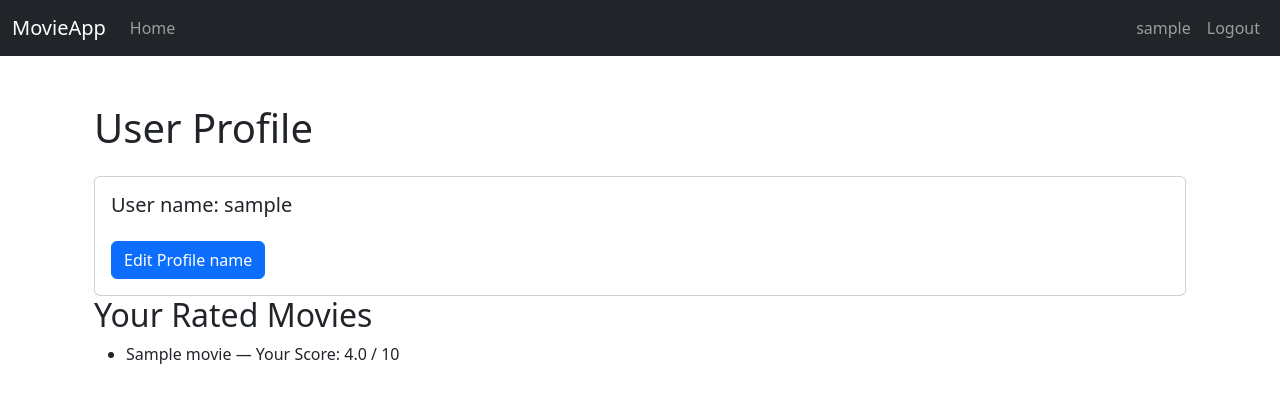
After one commit to DenysHorshcov/flask_lab2, a Flask app: page /profile in a window 1280 px wide. The commit adds this page. Shown: the top 403 px of the page. Run offline with Flask 3, Linux system fonts and the light colour scheme; a user stored in the database is signed in; tables that the repository leaves empty hold one stand-in row (values such as "Sample post").

Commit message:
add base score rating

```diff
--- a/app/routes.py
+++ b/app/routes.py
@@ -5,6 +5,9 @@ from sqlalchemy.sql import text
 from .models import Movie, MoviePerson, Person, PersonRole, Role
 from .tmdb_loader import fetch_and_store_popular_movies
 from flask import jsonify
+from flask import flash
+from app.models import User
+from flask import redirect, url_for
 import json
 
 main = Blueprint('main', __name__)
@@ -87,3 +90,60 @@ def load_tmdb():
     except Exception as e:
         print(f"❌ ERROR during TMDb fetch: {e}")
         return f"❌ Error: {e}", 500
+
+from flask_login import login_required, current_user
+
+@main.route('/profile')
+@login_required
+def profile():
+    return render_template('profile.html', user=current_user)
+
+
+@main.route('/edit-profile', methods=['GET', 'POST'])
+@login_required
+def edit_profile():
+    if request.method == 'POST':
+        new_username = request.form.get('new_username')
+        if new_username:
+            existing_user = User.query.filter_by(username=new_username).first()
+            if existing_user:
+                flash('This username is already taken. Please choose another.', 'danger')
+            else:
+                current_user.username = new_username
+                db.session.commit()
+                flash('Username updated successfully!', 'success')
+        return redirect(url_for('main.profile'))
+
+    # Якщо метод GET — просто показуємо форму
+    return render_template('edit_profile.html')
+
+
+from flask import request
+from app.models import UserMovieRating, Movie
+
+@main.route('/rate-movie/<int:movie_id>', methods=['POST'])
+@login_required
+def rate_movie(movie_id):
+    rating = request.form.get('rating')
+
+    if not rating:
+        flash('Rating is required.', 'danger')
+        return redirect(url_for('main.index'))
+
+    # Перевірити чи є такий фільм
+    movie = Movie.query.get(movie_id)
+    if not movie:
+        flash('Movie not found.', 'danger')
+        return redirect(url_for('main.index'))
+
+    # Додати оцінку в спеціальну таблицю (наприклад UserMovie)
+    user_movie = UserMovieRating.query.filter_by(user_id=current_user.id, movie_id=movie_id).first()
+    if user_movie:
+        user_movie.rating = rating
+    else:
+        user_movie = UserMovieRating(user_id=current_user.id, movie_id=movie_id, rating=rating)
+        db.session.add(user_movie)
+
+    db.session.commit()
+    flash('Your rating has been saved!', 'success')
+    return redirect(url_for('main.index'))
--- a/app/templates/base.html
+++ b/app/templates/base.html
@@ -24,7 +24,7 @@
             <ul class="navbar-nav ms-auto">
                 {% if current_user.is_authenticated %}
                 <li class="nav-item">
-                    <a class="nav-link disabled">Logged in as {{ current_user.username }}</a>
+                    <a class="nav-link" href="{{ url_for('main.profile') }}">{{ current_user.username }}</a>
                 </li>
                 <li class="nav-item">
                     <a class="nav-link" href="{{ url_for('auth.logout') }}">Logout</a>
--- /dev/null
+++ b/app/templates/profile.html
@@ -0,0 +1,23 @@
+{% extends "base.html" %}
+
+{% block content %}
+<div class="container mt-5">
+    <h1 class="mb-4">User Profile</h1>
+
+    <div class="card">
+        <div class="card-body">
+            <h5 class="card-title">User name: {{ user.username }}</h5>
+            <a href="{{ url_for('main.edit_profile') }}" class="btn btn-primary mt-3">Edit Profile name</a>
+        </div>
+    </div>
+    <h2>Your Rated Movies</h2>
+    <ul>
+        {% for rating in current_user.ratings %}
+        <li>{{ rating.movie.title }} — Your Score: {{ rating.rating }} / 10</li>
+        {% else %}
+        <p>You haven't rated any movies yet.</p>
+        {% endfor %}
+    </ul>
+
+</div>
+{% endblock %}
```
Also changed, not shown: app/models.py (+11 -0 lines), app/static/js/main.js (added, +91 -0 lines), app/templates/edit_profile.html (added, +12 -0 lines), app/templates/index.html (+9 -82 lines).
